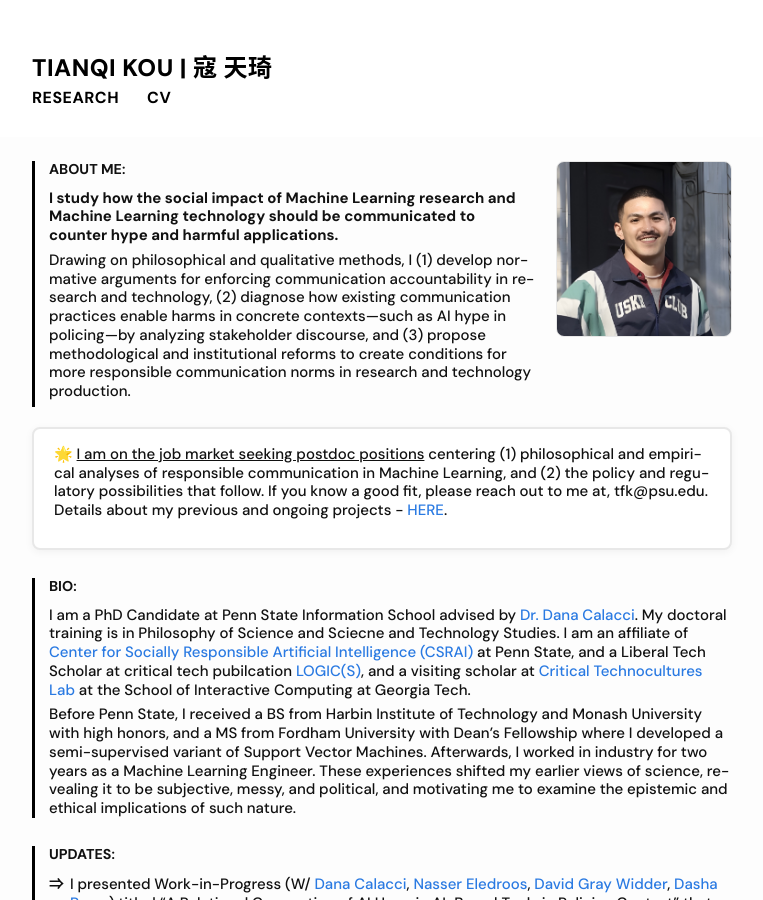
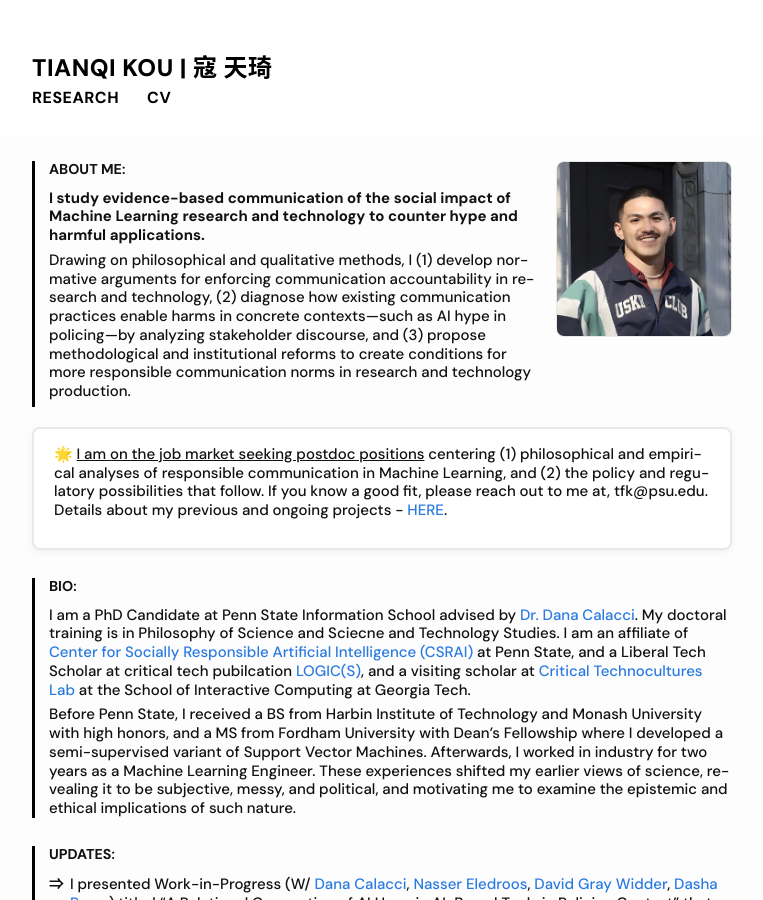
Before and after one commit to koutianqi/koutianqi.github.io, a Jekyll site: the page built from index.markdown, in a window 1280 px wide and 900 px high. Shown: the whole window, without its empty margins (258-1021 px from the left). Built offline with Jekyll 4.4.1, drawn with Linux system fonts in a browser that asks for light colours.

Commit message:
Update index.markdown

```diff
--- a/index.markdown
+++ b/index.markdown
@@ -9,7 +9,7 @@ title: "Tianqi Kou"
   <h2 class="mobile-only"><strong>ABOUT ME</strong>:</h2>
 
 
-**I study how the social impact of Machine Learning research and Machine Learning technology should be communicated to counter hype and harmful applications.**
+**I study evidence-based communication of the social impact of Machine Learning research and technology to counter hype and harmful applications.**
 
 Drawing on philosophical and qualitative methods, I (1) develop normative arguments for enforcing communication accountability in research and technology, (2) diagnose how existing communication practices enable harms in concrete contexts—such as AI hype in policing—by analyzing stakeholder discourse, and (3) propose methodological and institutional reforms to create conditions for more responsible communication norms in research and technology production.
 
```
